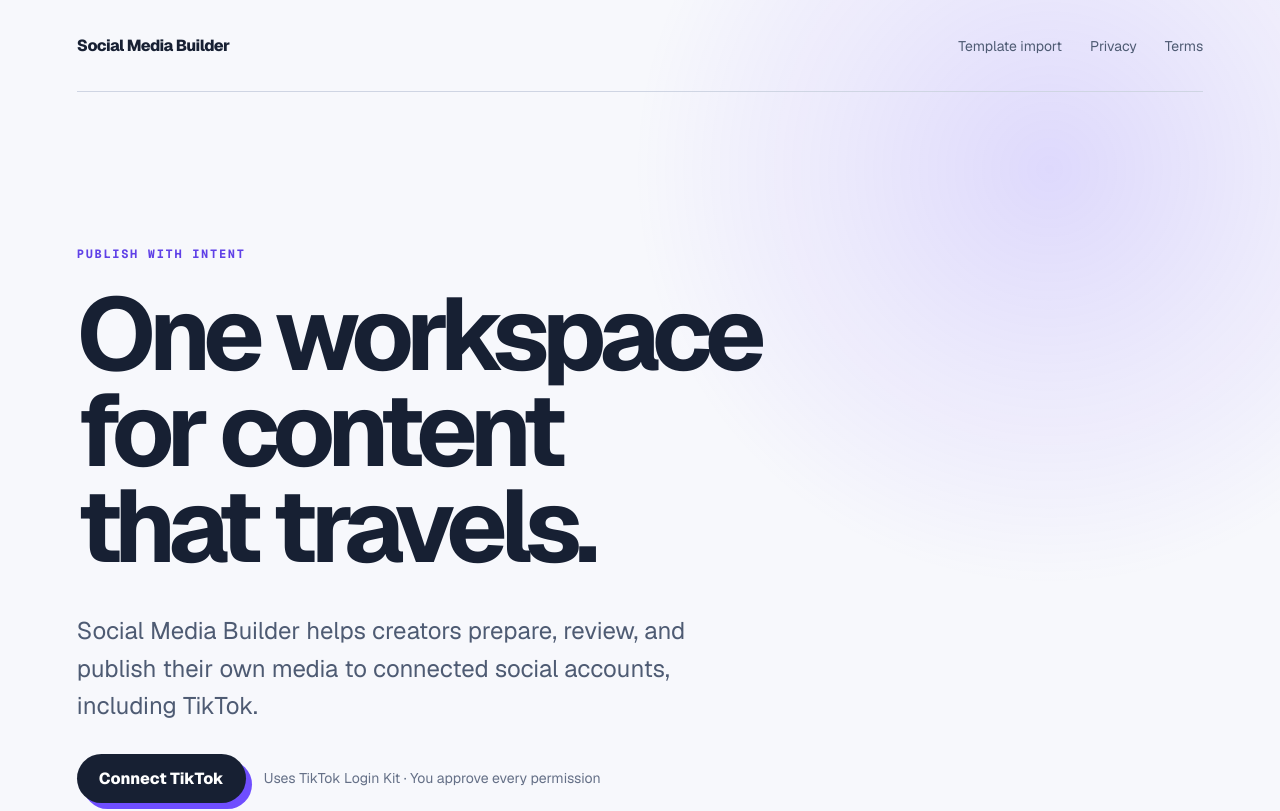
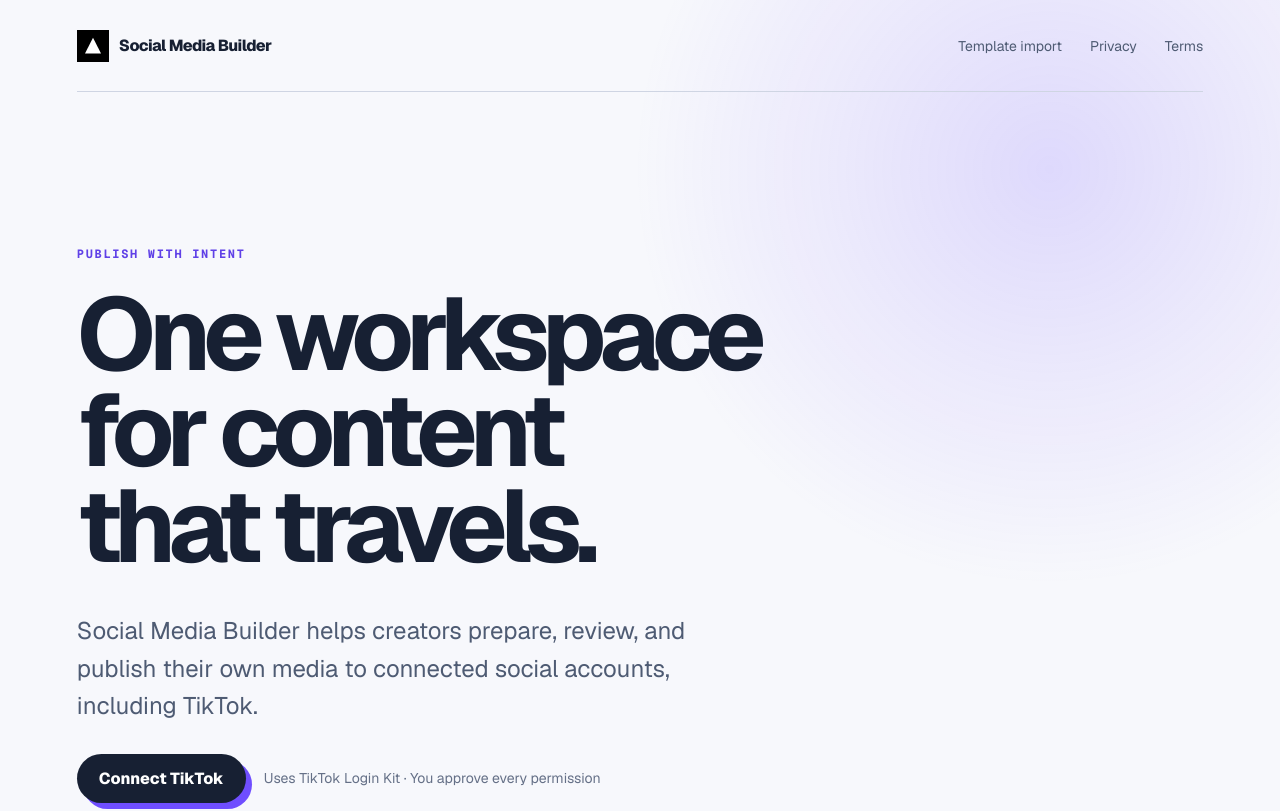
Before and after one commit to CalisJI/social-media-builder, a Next.js app: page / in a window 1280 px wide. Shown: the top 811 px of the page. Built offline with nearby package versions, Linux system fonts and the light colour scheme.

Commit message:
fix(brand): unify app icon across site metadata
Co-authored-by: multica-agent <github@multica.ai>

```diff
--- a/src/app/layout.tsx
+++ b/src/app/layout.tsx
@@ -15,6 +15,12 @@
 export const metadata: Metadata = {
   title: "Social Media Builder | Calis Content",
   description: "Prepare, review, and publish creator-owned social content.",
+  icons: {
+    icon: [
+      { url: "/app-icon.svg", type: "image/svg+xml" },
+      { url: "/app-icon-1024.png", type: "image/png", sizes: "1024x1024" },
+    ],
+  },
 };
 
 export default function RootLayout({
--- a/src/app/page.module.css
+++ b/src/app/page.module.css
@@ -16,8 +16,17 @@
 }
 
 .brand {
+  display: inline-flex;
+  align-items: center;
+  gap: 10px;
   font-weight: 720;
   letter-spacing: -0.035em;
+}
+
+.brand img {
+  width: 32px;
+  height: 32px;
+  flex: 0 0 auto;
 }
 
 .header nav { display: flex; gap: 28px; color: #4e5b73; font-size: 14px; }
--- a/src/app/page.tsx
+++ b/src/app/page.tsx
@@ -1,4 +1,5 @@
 import Link from "next/link";
+import Image from "next/image";
 import styles from "./page.module.css";
 
 export default async function Home({ searchParams }: { searchParams: Promise<{ error?: string }> }) {
@@ -6,7 +7,10 @@
   return (
     <main className={styles.page}>
       <header className={styles.header}>
-        <Link className={styles.brand} href="/">Social Media Builder</Link>
+        <Link className={styles.brand} href="/">
+          <Image src="/app-icon.svg" alt="" width={32} height={32} priority />
+          <span>Social Media Builder</span>
+        </Link>
         <nav aria-label="Legal links">
           <Link href="/template-import">Template import</Link>
           <Link href="/privacy">Privacy</Link>
```
Also changed, not shown: public/app-icon-1024.png (added), public/app-icon.svg (added).
